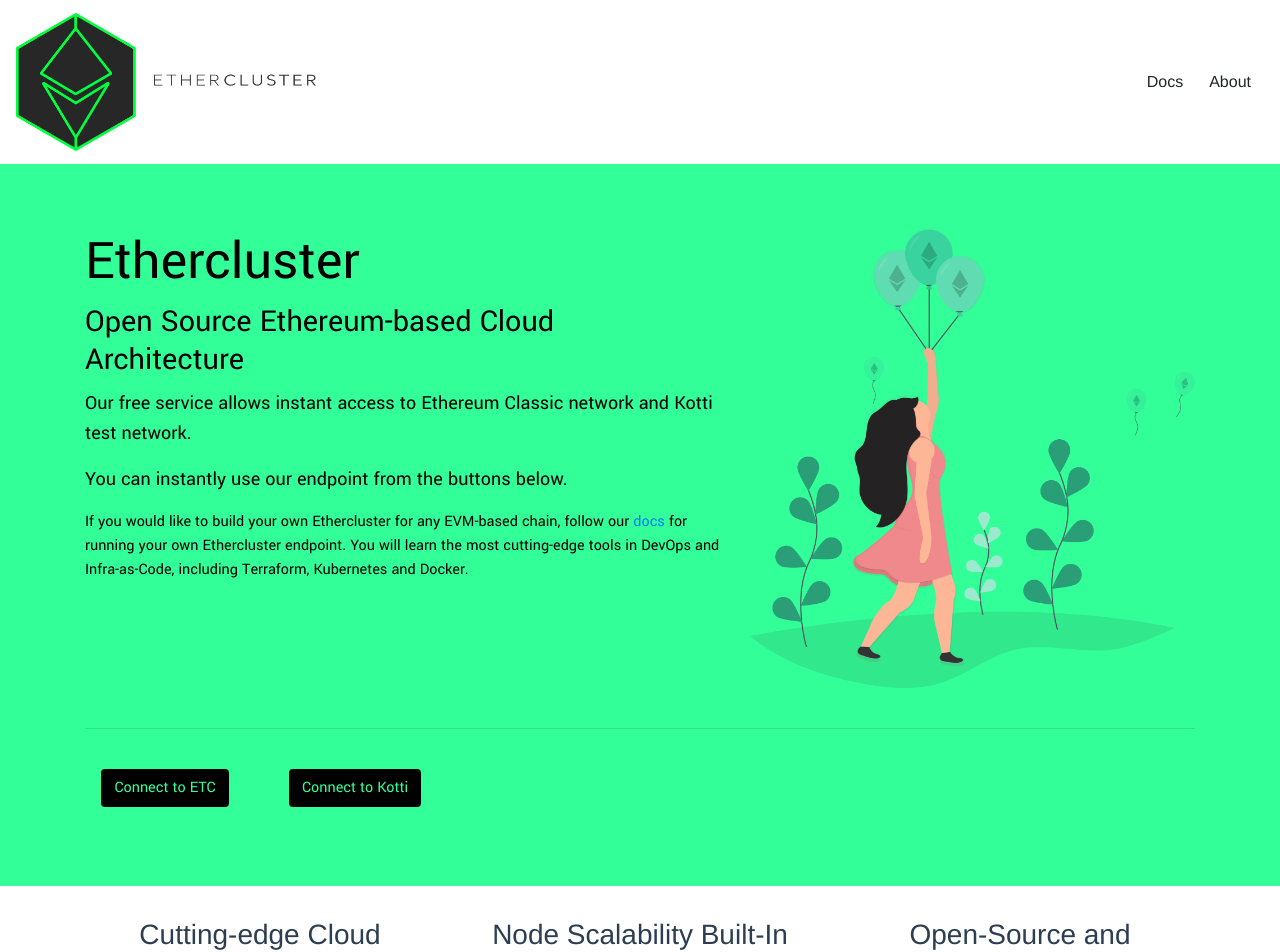
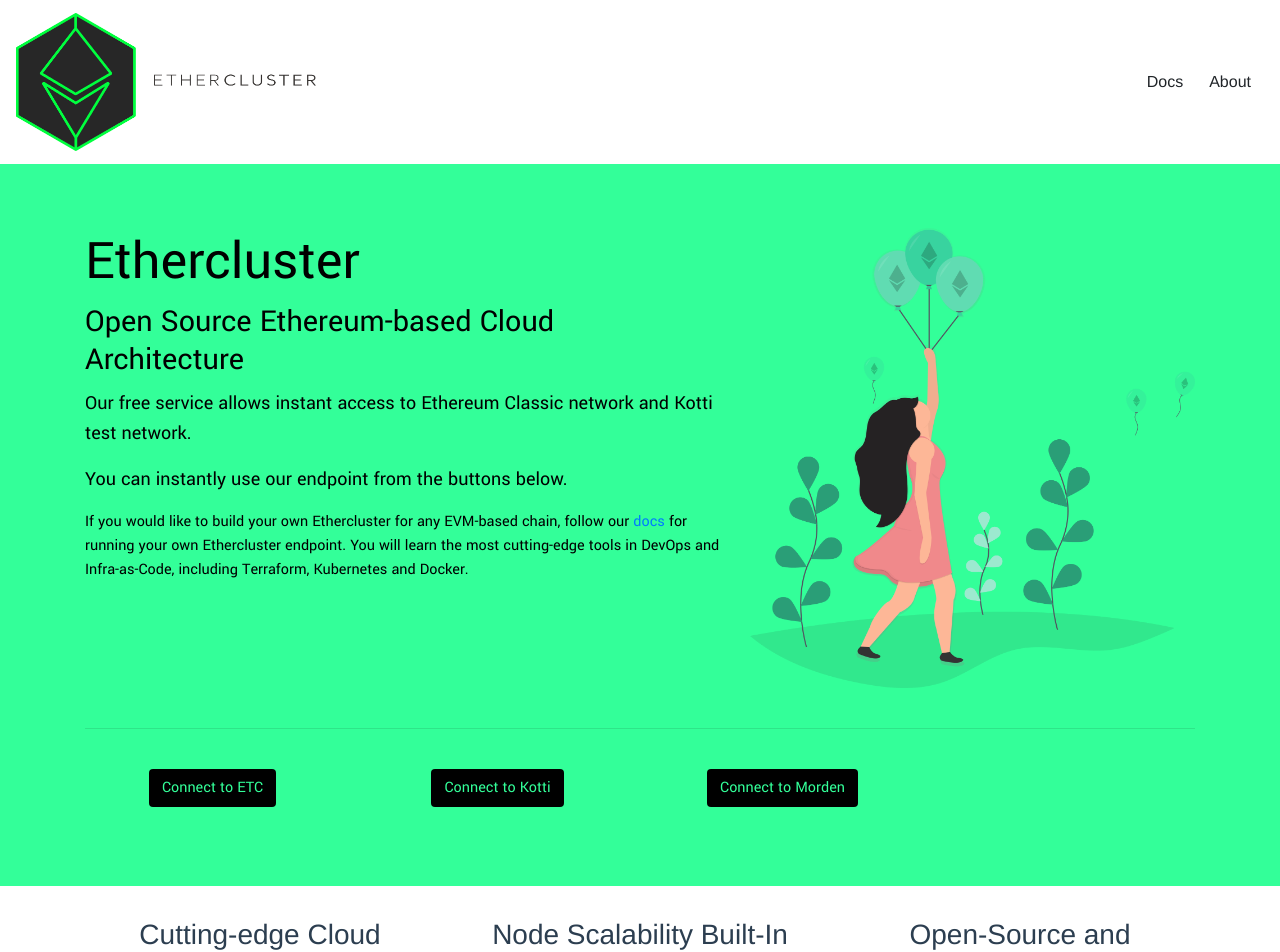
Before and after one commit to ethereum-classic-cooperative/ethercluster-site, a Vue app: page / in a window 1280 px wide. Shown: the top 952 px of the page. Built offline with nearby package versions, Linux system fonts and the light colour scheme.

Commit message:
feat: Update site for Morden

```diff
--- a/src/components/Jumbotron.vue
+++ b/src/components/Jumbotron.vue
@@ -15,26 +15,37 @@
                 </div>
             </div><br><hr><br>
             <div class="row">
-                <div class="col-sm-2">
+                <div class="col-sm-3">
                     <a class="btn btn-connect" data-toggle="collapse" href="#etcConnect" role="button" aria-expanded="false" aria-controls="collapseExample">
                         Connect to ETC
                     </a>
                 </div>
-                <div class="col-sm-2">
+                <div class="col-sm-3">
                     <a class="btn btn-connect" data-toggle="collapse" href="#kottiConnect" role="button" aria-expanded="false" aria-controls="collapseExample">
                         Connect to Kotti
                     </a>
                 </div>
+                <div class="col-sm-3">
+                    <a class="btn btn-connect" data-toggle="collapse" href="#mordenConnect" role="button" aria-expanded="false" aria-controls="collapseExample">
+                        Connect to Morden
+                    </a>
+                </div>
+
             </div>
             <div class="row">
-                <div class="col-sm-6 collapse" id="etcConnect">
+                <div class="col-sm-4 collapse" id="etcConnect">
                     <div class="card card-body">
                         Connect to <span class="endpoint-link">https://www.ethercluster.com/etc</span> to access ETC RPC Endpoint
                     </div>
                 </div>
-                <div class="col-sm-6 collapse" id="kottiConnect">
+                <div class="col-sm-4 collapse" id="kottiConnect">
                     <div class="card card-body">
                         Connect to <span class="endpoint-link">https://www.ethercluster.com/kotti</span> to access Kotti RPC Endpoint
+                    </div>
+                </div>
+                <div class="col-sm-4 collapse" id="mordenConnect">
+                    <div class="card card-body">
+                        Connect to <span class="endpoint-link">https://www.ethercluster.com/morden</span> to access Morden RPC Endpoint
                     </div>
                 </div>
             </div>
```
